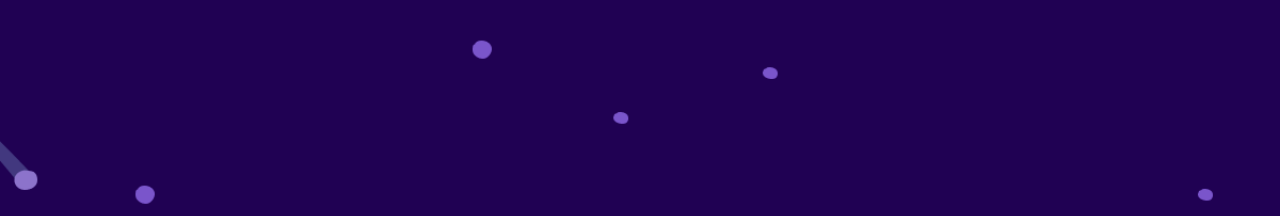
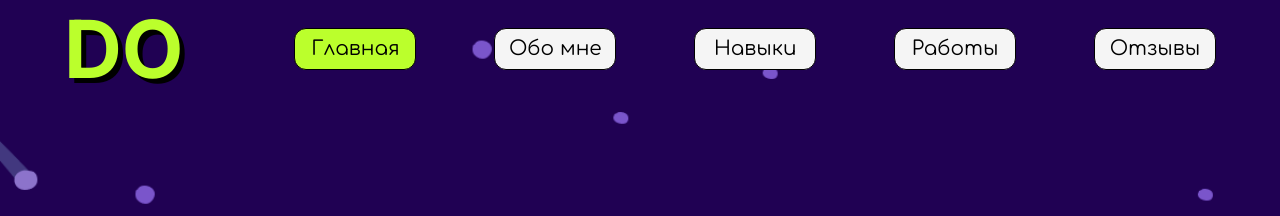
Before and after one commit to Foxyx25/dmytro_portfolio, a plain HTML site: page index.html in a window 1280 px wide. Shown: the top 216 px of the page. Drawn offline with Linux system fonts and the light colour scheme.

Commit message:
Navigation
- add nav
- add simple animation for nav

```diff
--- a/index.html
+++ b/index.html
@@ -7,6 +7,18 @@
     <title>Document</title>
 </head>
 <body>
+    <nav>
+        <div class="fixed-menu">
+            <h1 class="logo">DO</h1>
+            <div class="nav-links">
+                <a href="#main" class="nav-link active">Главная</a>
+                <a href="#about" class="nav-link">Обо мне</a>
+                <a href="#skills" class="nav-link">Навыки</a>
+                <a href="#works" class="nav-link">Работы</a>
+                <a href="#comments" class="nav-link">Отзывы</a>
+            </div>
+        </div>
+    </nav>
     <section id="main">
         <div class="main_block">
             <img src="img/maskot.png" width="125">
--- a/script.js
+++ b/script.js
@@ -0,0 +1,11 @@
+let menu = document.querySelector(".fixed-menu");
+
+menu.addEventListener("click", function(event) {
+    let clickTarget = event.target;
+    let activeBtn = document.querySelector(".active")
+
+    if (clickTarget.classList.contains("nav-link")) {
+        activeBtn.classList.remove("active");
+        clickTarget.classList.add("active")
+    }
+})
--- a/styles.css
+++ b/styles.css
@@ -4,6 +4,7 @@
     font-family: "Inter", sans-serif;
     /* font-family: "Comfortaa", sans-serif;*/
     margin: 0;
+    scroll-behavior: smooth;
 }
 section {
     background-position: center;
@@ -183,11 +184,74 @@ section {
     background-image: url(img/card.png);
     width: 200px;
     height: 300px;
+    display: flex;
+    flex-direction: column;
+    align-items: center;
+    justify-content: center;
     /* background-repeat: no-repeat; */
+}
+.comment-card p {
+    width: 90%;
+}
+.comment-card h3 {
+    margin: 5px 0;
 }
 .comment {
     background-image: url(img/comment.png);
     width: 327px;
     height: 160px;
+    display: flex;
+    align-items: center;
+    justify-content: center;
+    box-shadow: 4px 4px #BBFF2C;
+    border-radius: 10px;
     /* background-repeat: no-repeat; */
 }
+.comment p {
+    max-width: 75%;
+}
+nav {
+    position: fixed;
+    top: 0;
+    width: 100%;
+    z-index: 10;
+}
+.fixed-menu {
+    display: flex;
+    justify-content: space-between;
+    align-items: center;
+    width: 90%;
+    margin: auto;
+}
+.nav-links {
+    display: flex;
+    align-items: center;
+    justify-content: space-between;
+    width: 80%;
+}
+.logo {
+    color: #BBFF2C;
+    font-size: 80px;
+    text-shadow: 5px 5px black;
+}
+.nav-link {
+    width: 120px;
+    height: 40px;
+    border-radius: 12px;
+    border: 1px solid black;
+    background-color: whitesmoke;
+    text-decoration: none;
+    color: black;
+    font-size: 20px;
+    font-family: "Comfortaa", sans-serif;
+    display: flex;
+    justify-content: center;
+    align-items: center;
+    transition: 1s;
+}
+.nav-link:hover {
+    transform: scale(1.1);
+}
+.active {
+    background-color: #BBFF2C;
+}
```
